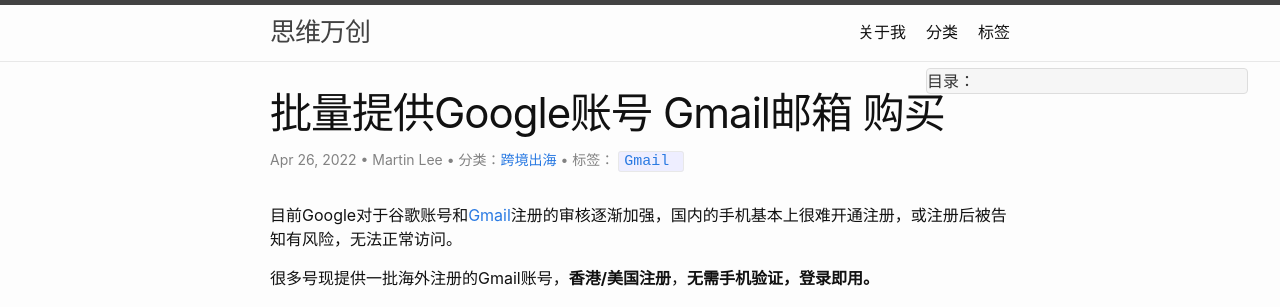
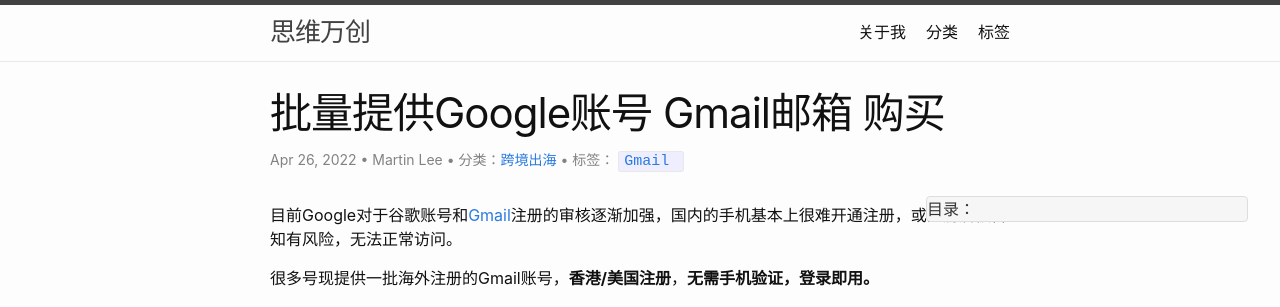
Before and after one commit to chinacode/chinacode.github.io, a Jekyll site: the page built from _posts/2022-04-26-gmail-account-sale.md, in a window 1280 px wide. Shown: the top 307 px of the page. Built offline with Jekyll 4.4.1, drawn with Linux system fonts in a browser that asks for light colours.

Commit message:
add mu lu

```diff
--- a/_sass/minima.scss
+++ b/_sass/minima.scss
@@ -53,7 +53,7 @@ $on-laptop:        800px !default;
   margin-top: 36px;
   position: fixed;
   right: 2em;
-  top: 2em;
+  top: 10em;
   background-color: #f6f6f6;
   width: 20em;
   color: #333;
```
